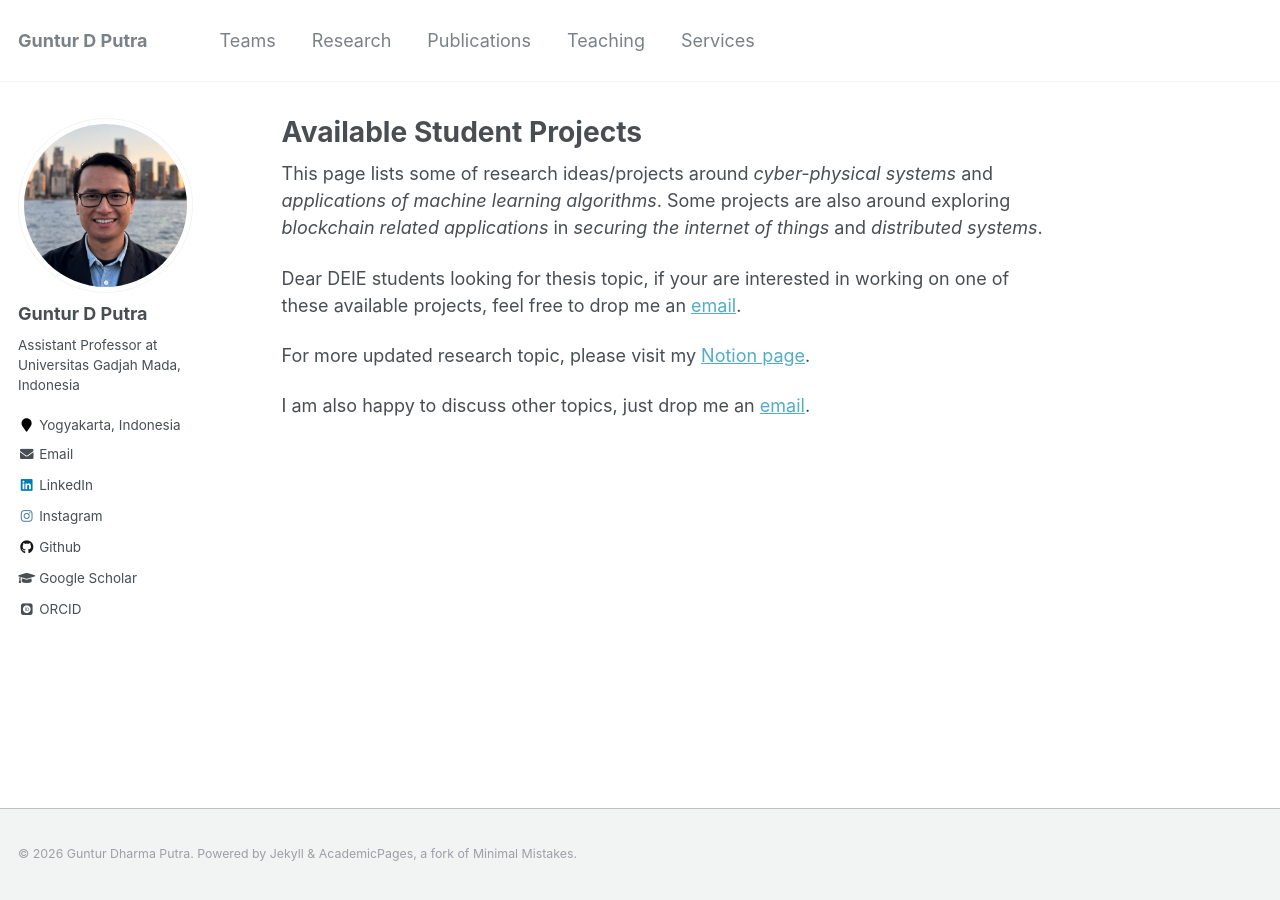
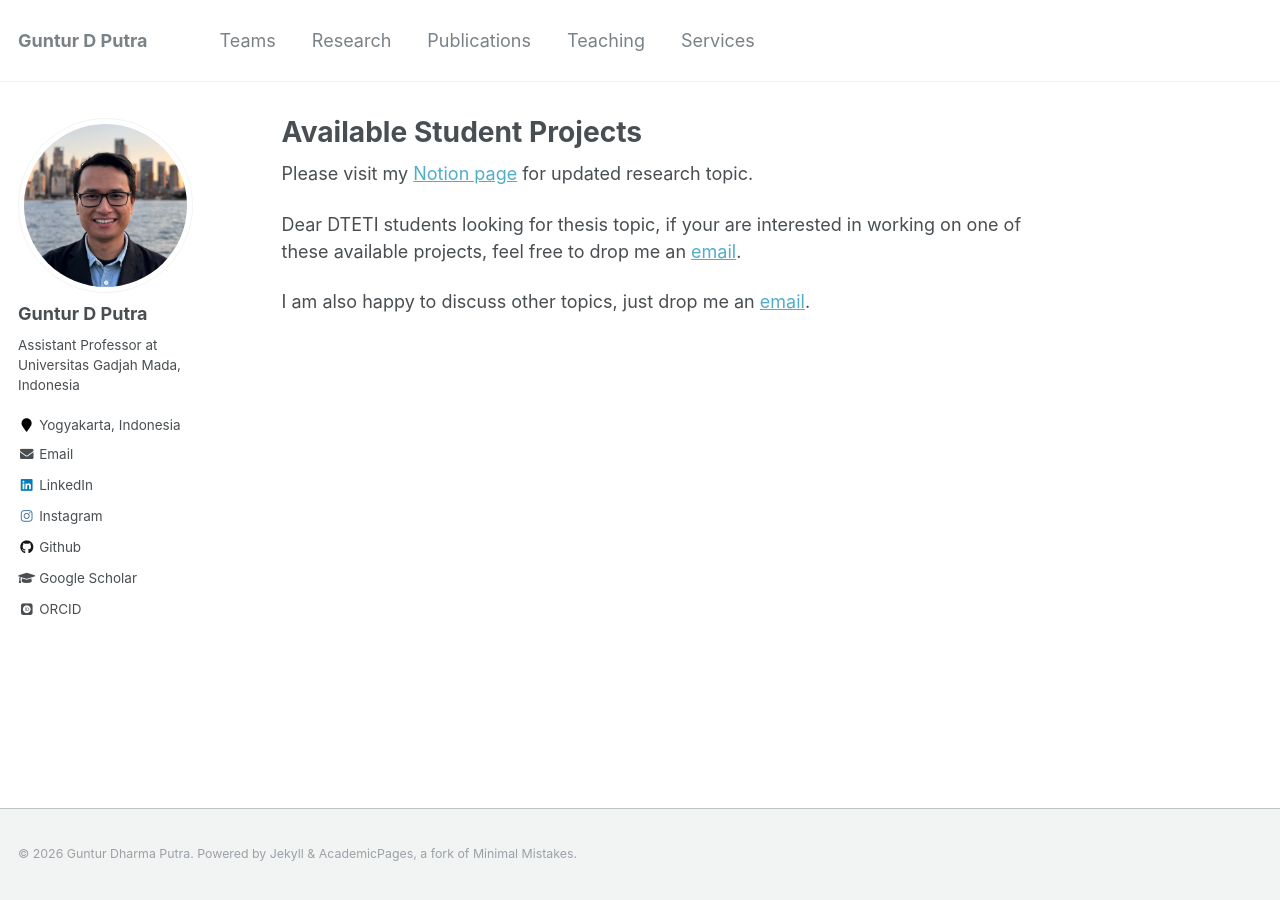
Before and after one commit to gdputra/gdputra.github.io, a Jekyll site: the page built from _pages/research.md, in a window 1280 px wide. Built offline with Jekyll 4.4.1, drawn with Linux system fonts in a browser that asks for light colours; some web fonts are replaced.

Commit message:
fix: update research page content and correct student group references

```diff
--- a/_pages/research.md
+++ b/_pages/research.md
@@ -4,10 +4,10 @@ title: "Available Student Projects"
 author_profile: true
 ---
 
-This page lists some of research ideas/projects around _cyber-physical systems_ and _applications of machine learning algorithms_. Some projects are also around exploring _blockchain related applications_ in _securing the internet of things_ and _distributed systems_.
+<!-- This page lists some of research ideas/projects around _cyber-physical systems_ and _applications of machine learning algorithms_. Some projects are also around exploring _blockchain related applications_ in _securing the internet of things_ and _distributed systems_. -->
 
-Dear DEIE students looking for thesis topic, if your are interested in working on one of these available projects, feel free to drop me an [email](mailto:gdputra@ugm.ac.id).
+Please visit my [Notion page](https://daffy-cell-1f2.notion.site/7f89ddc542e84f739c0ba4a0c19762d4?v=ed5a720f6f6841d5849b770d7ab06113) for updated research topic.
 
-For more updated research topic, please visit my [Notion page](https://daffy-cell-1f2.notion.site/7f89ddc542e84f739c0ba4a0c19762d4?v=ed5a720f6f6841d5849b770d7ab06113).
+Dear DTETI students looking for thesis topic, if your are interested in working on one of these available projects, feel free to drop me an [email](mailto:gdputra@ugm.ac.id).
 
 I am also happy to discuss other topics, just drop me an [email](mailto:gdputra@ugm.ac.id).
```
